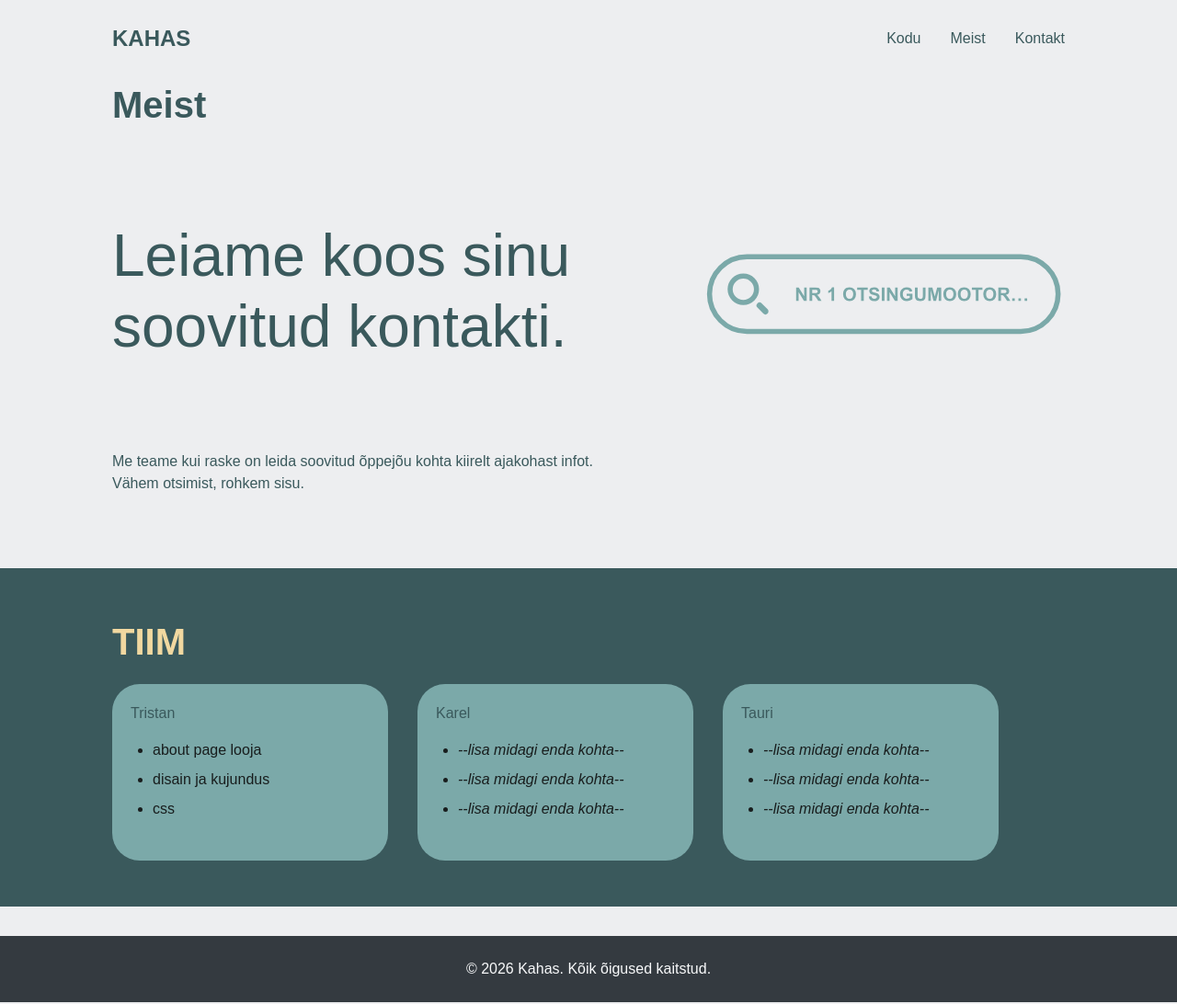
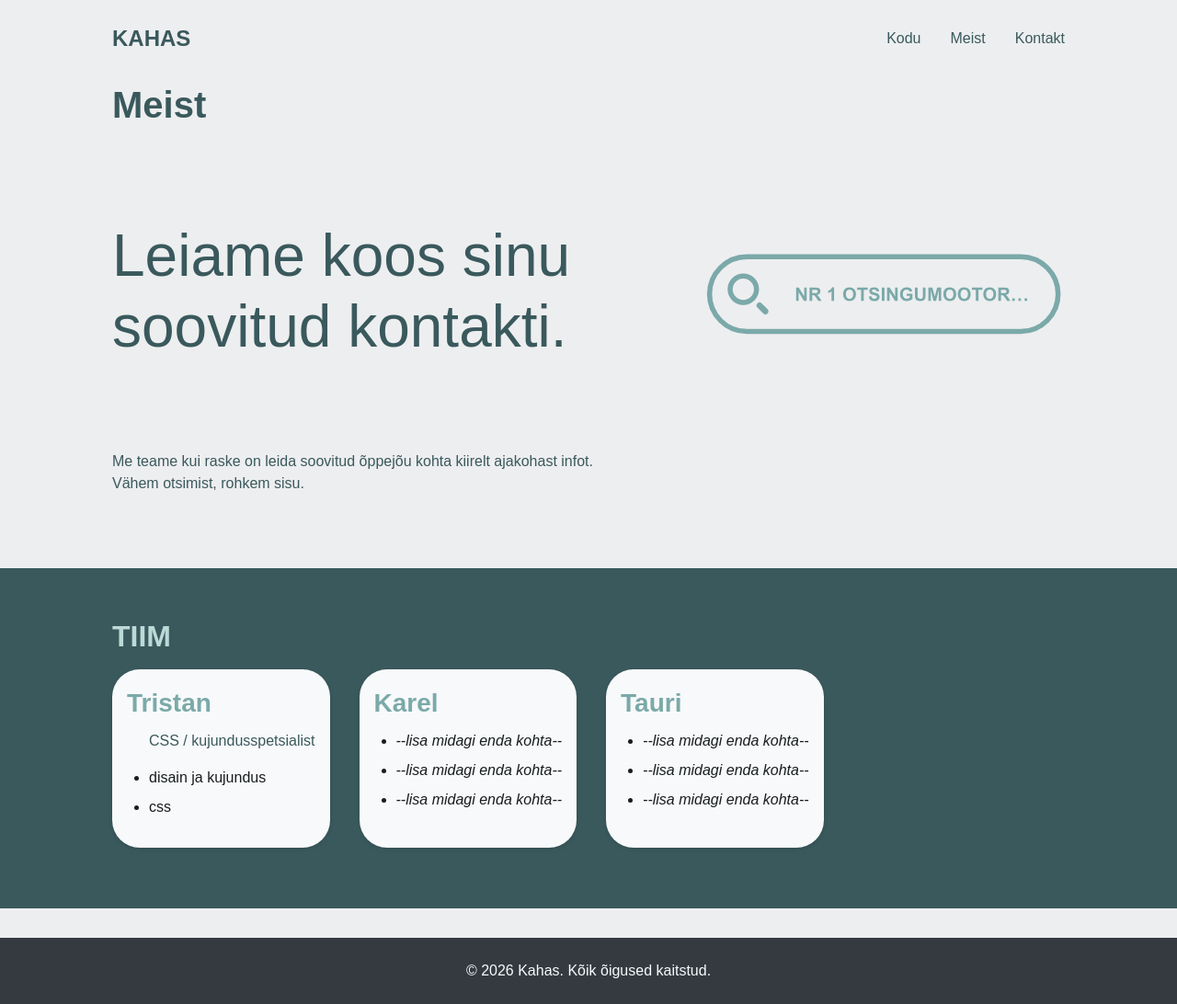
Before and after one commit to tristanruut-code/veebilehe_projekt, a plain HTML site: page about_page.html in a window 1280 px wide. Shown: the whole page at 92% size. Drawn offline with Linux system fonts and the light colour scheme; a web font is replaced by a local one.

Commit message:
muutsin about page kujundust

```diff
--- a/about_page.html
+++ b/about_page.html
@@ -45,20 +45,20 @@
 <main>
   <div class="section">
     <div class="container">
-      <h1 class="sisene">TIIM</h1>
+      <h2>TIIM</h2>
 
       <div class="team-grid">
-        <div class="box">
-          <p>Tristan</p>
+        <div class="card">
+          <h3>Tristan</h3>
           <ul>
-            <li>about page looja</li>
+            <p>CSS / kujundusspetsialist</p>
             <li>disain ja kujundus</li>
             <li>css</li>
           </ul>
         </div>
 
-        <div class="box">
-          <p>Karel</p>
+        <div class="card">
+          <h3>Karel</h3>
           <ul>
             <li><i>--lisa midagi enda kohta--</i></li>
             <li><i>--lisa midagi enda kohta--</i></li>
@@ -66,8 +66,8 @@
           </ul>
         </div>
 
-        <div class="box">
-          <p>Tauri</p>
+        <div class="card">
+          <h3>Tauri</h3>
           <ul>
             <li><i>--lisa midagi enda kohta--</i></li>
             <li><i>--lisa midagi enda kohta--</i></li>
```
